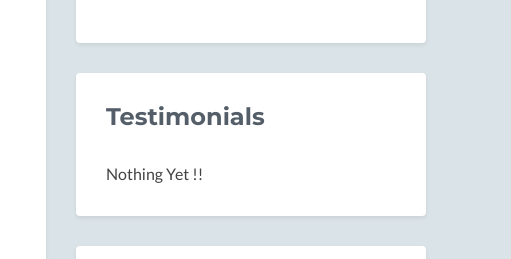
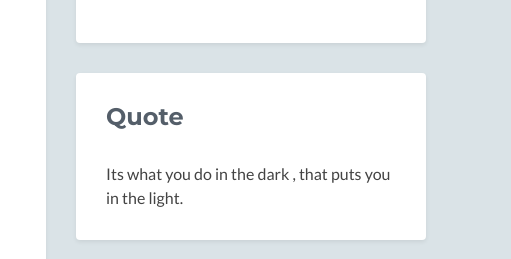
Before and after one commit to anjalbinayak/anjalbinayak.github.io, a plain HTML site: page index.html in a window 1280 px wide. Shown: the part 941-1200 px from the top of the page, 769-1280 px from the left. Drawn offline with Linux system fonts and the light colour scheme; no server answers.

Commit message:
str.replace("testimonials","quotes")

```diff
--- a/index.html
+++ b/index.html
@@ -260,7 +260,7 @@
 
                 <aside class="testimonials aside section">
                     <div class="section-inner shadow-sm rounded">
-                        <h2 class="heading">Testimonials</h2>
+                        <h2 class="heading">Quote</h2>
                         <div class="content">
                             <!-- <div class="item">
                                 <blockquote class="quote">
@@ -270,7 +270,7 @@
                            <!-- </div> //item-->
 
                             <!-- <p><a class="more-link" href="#"><i class="fa fa-external-link-alt"></i>More on Linkedin</a></p>  -->
-                            Nothing Yet !!
+                           Its what you do in the dark , that puts you in the light.
                          </div>  <!-- //content -->
                     </div><!--//section-inner-->
                 </aside><!--//section-->
```
